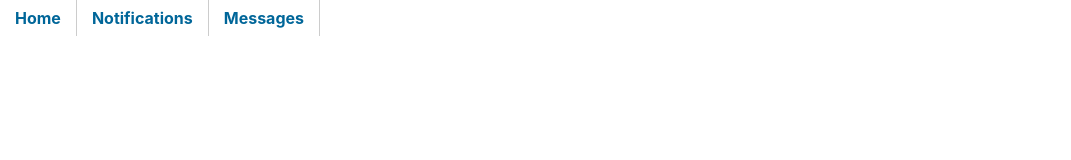
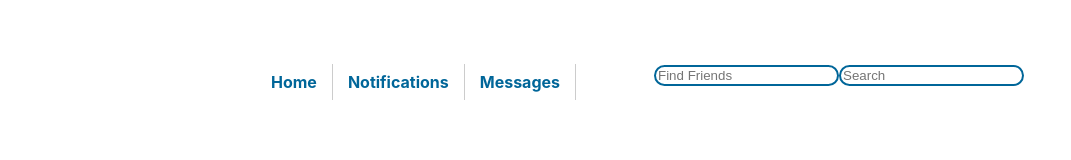
Before and after one commit to djzevenbergen/PoseBook, a React app: page / in a window 1280 px wide. Shown: the whole page, without its empty margins (0-1071 px from the left). Built offline with nearby package versions, Linux system fonts and the light colour scheme.

Commit message:
add search bar & tweak styling

```diff
--- a/public/index.html
+++ b/public/index.html
@@ -1,14 +1,12 @@
 <!DOCTYPE html>
 <html lang="en">
+
 <head>
   <meta charset="utf-8" />
   <link rel="icon" href="%PUBLIC_URL%/favicon.ico" />
   <meta name="viewport" content="width=device-width, initial-scale=1" />
   <meta name="theme-color" content="#000000" />
-    <meta
-      name="description"
-      content="Web site created using create-react-app"
-    />
+  <meta name="description" content="Web site created using create-react-app" />
   <link rel="apple-touch-icon" href="%PUBLIC_URL%/logo192.png" />
   <!--
       manifest.json provides metadata used when your web app is installed on a
@@ -26,7 +24,9 @@
     -->
   <title>React App</title>
 </head>
+
 <body>
+  <div class="container">
     <noscript>You need to enable JavaScript to run this app.</noscript>
     <div id="root"></div>
     <!--
@@ -39,5 +39,7 @@
       To begin the development, run `npm start` or `yarn start`.
       To create a production bundle, use `npm run build` or `yarn build`.
     -->
+  </div>
 </body>
+
 </html>
--- a/src/components/App.js
+++ b/src/components/App.js
@@ -1,12 +1,14 @@
 import React from 'react';
 import './../index.css';
 import Navbar from "./Menu.js";
+import Search from "./Search.js";
 
 function App() {
   return (
     <div className="App">
       <header className="App-header">
         <Navbar />
+        <Search />
       </header>
     </div>
   );
--- /dev/null
+++ b/src/components/Search.js
@@ -0,0 +1,22 @@
+import React from "react";
+
+function Search() {
+  return (
+    <React.Fragment>
+      <ul id="search">
+        <li>
+          <form id="search-bar">
+            <input type="text" placeholder="Search"></input>
+          </form>
+        </li>
+        <li>
+          <form id="find-friends">
+            <input type="text" placeholder="Find Friends"></input>
+          </form>
+        </li>
+      </ul>
+    </React.Fragment>
+  );
+}
+
+export default Search;
--- a/src/index.css
+++ b/src/index.css
@@ -12,12 +12,25 @@ code {
     monospace;
 }
 
+/* body {
+  width: 70%;
+  margin: 20pt;
+} */
+
+.container {
+  margin-top: 5%;
+  margin-left: 20%;
+  margin-right: 20%;
+  margin-bottom: 5%;
+}
+
 #nav {
-	width: 100%;
+	width: 50%;
 	float: left;
 	margin: 0 0 3em 0;
 	padding: 0;
-	list-style: none; }
+  list-style: none; }
+
 #nav li {
 	float: left; }
 
@@ -35,4 +48,41 @@ code {
 		text-decoration: none;
 		font-weight: bold;
 		color: #069;
-		border-right: 1px solid #ccc; }
+    border-right: 1px solid #ccc; }
+
+/* #search-bar {
+  width: 50%;
+  float: right;
+  margin: 0 0 3em 0;
+  padding: 0;
+  list-style: none; } */
+
+#search {
+  width: 50%;
+  float: right;
+  margin: 0 0 3em 0;
+  padding: 0;
+  list-style: none;
+}
+
+#search li {
+  list-style: none;
+  display: block;
+  float: right;
+}
+
+#search input {
+  border-radius: 12pt;
+  border-style: solid;
+  border-color: #069;
+}
+
+/* .bar {
+  border-radius: 15px;
+  border: 1px lightblue solid;
+  padding: 5px 5px 5px 25px;
+  position: absolute;
+  top: 0;
+  left: 0;
+  z-index: 5;
+} */
```
Lines whose indentation alone changed are shown as unchanged.
